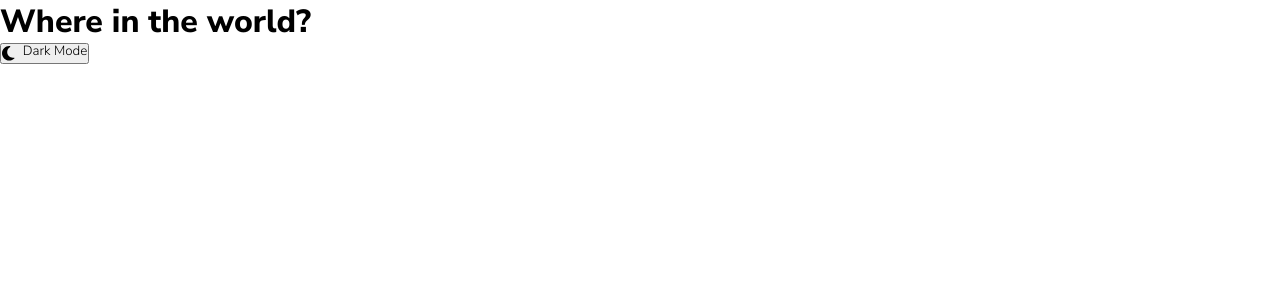
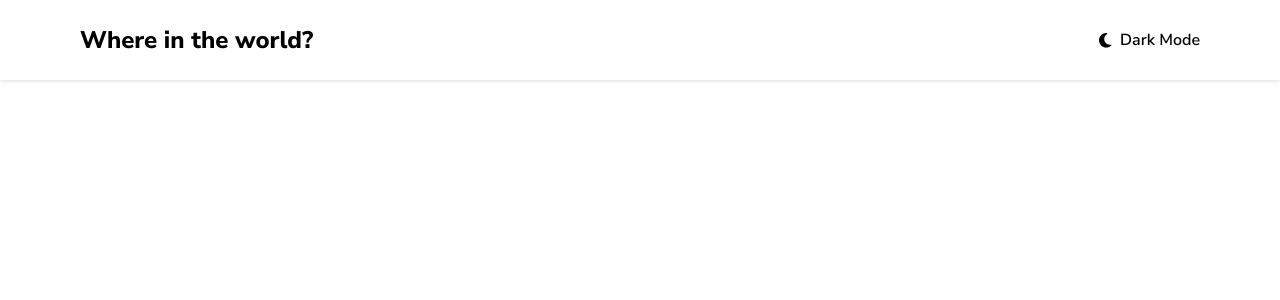
Before and after one commit to sarahkwon/REST-Countries-Website, a React (Create React App) app: page / in a window 1280 px wide. Shown: the top 300 px of the page. Built offline with nearby package versions, Linux system fonts and the light colour scheme.

Commit message:
Style header

```diff
--- a/src/components/Header/Header.js
+++ b/src/components/Header/Header.js
@@ -4,8 +4,10 @@ import '../../styles/Header/Header.css'
 const Header = () => {
   return (
     <header>
-      <h1>Where in the world?</h1>
-      <DarkModeToggleButton/>
+      <div className='header-contents'>
+        <h1>Where in the world?</h1>
+        <DarkModeToggleButton/>
+      </div>
     </header>
   );
 }
--- a/src/styles/Header/DarkModeToggleButton.css
+++ b/src/styles/Header/DarkModeToggleButton.css
@@ -2,13 +2,17 @@
 .dark-mode-toggle-button {
   display: flex;
   flex-direction: row;
+  background: none;
+  border: none;
 }
 
 .dark-mode-toggle-button p {
   line-height: 1;
+  font-size: 1rem;
+  font-weight: 600;
 }
 
 .fa {
-  margin: auto;
+  margin: 0 auto; /* keep SVG aligned with text */
   padding-right: 0.5em;
 }
--- a/src/styles/Header/Header.css
+++ b/src/styles/Header/Header.css
@@ -0,0 +1,22 @@
+header {
+  width: 100%;
+  box-shadow: 0 1px 3px  hsl(0, 0%, 52%, 25%);
+}
+
+.header-contents {
+  max-width: 1440px;
+  display: flex;
+  flex-direction: row;
+  justify-content: space-between;
+  align-items: center;
+  padding: 1.5rem 5rem;
+
+  /* center header elements */
+  margin-left: auto;
+  margin-right: auto;
+}
+
+h1 {
+  font-size: 1.5rem;
+  font-weight: 800;
+}
```
